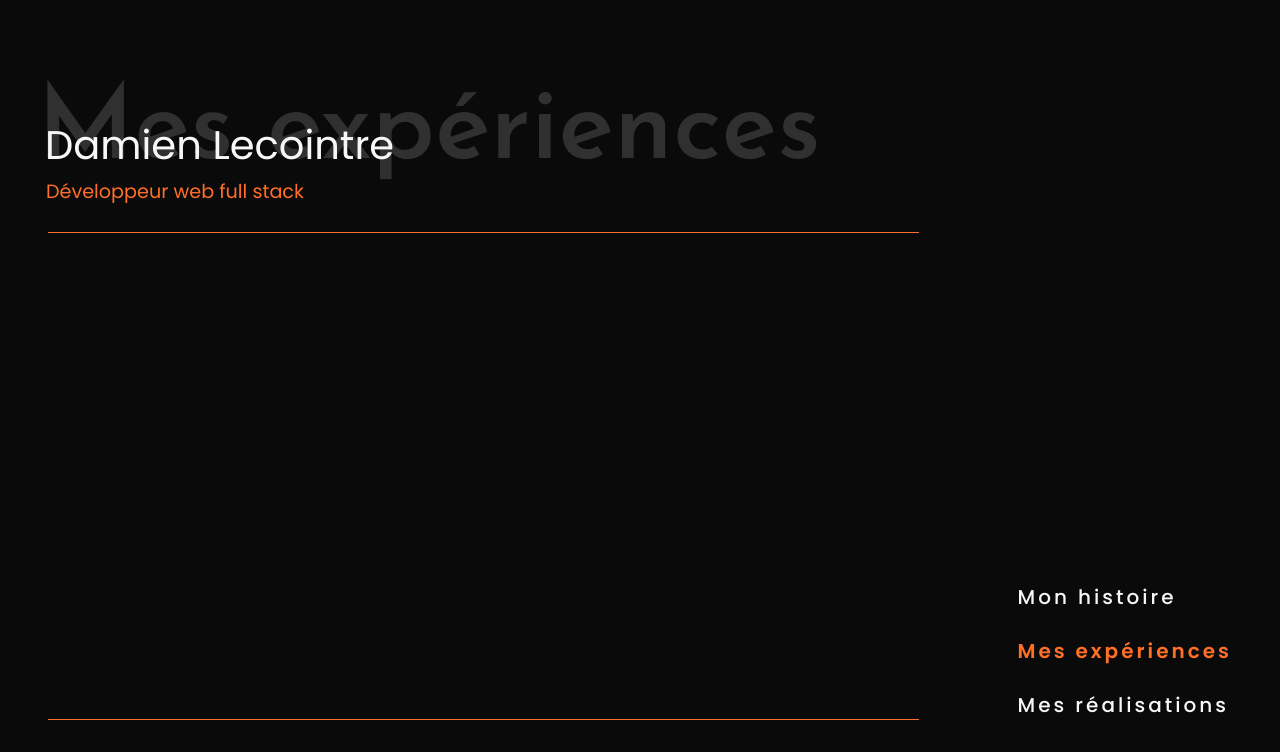
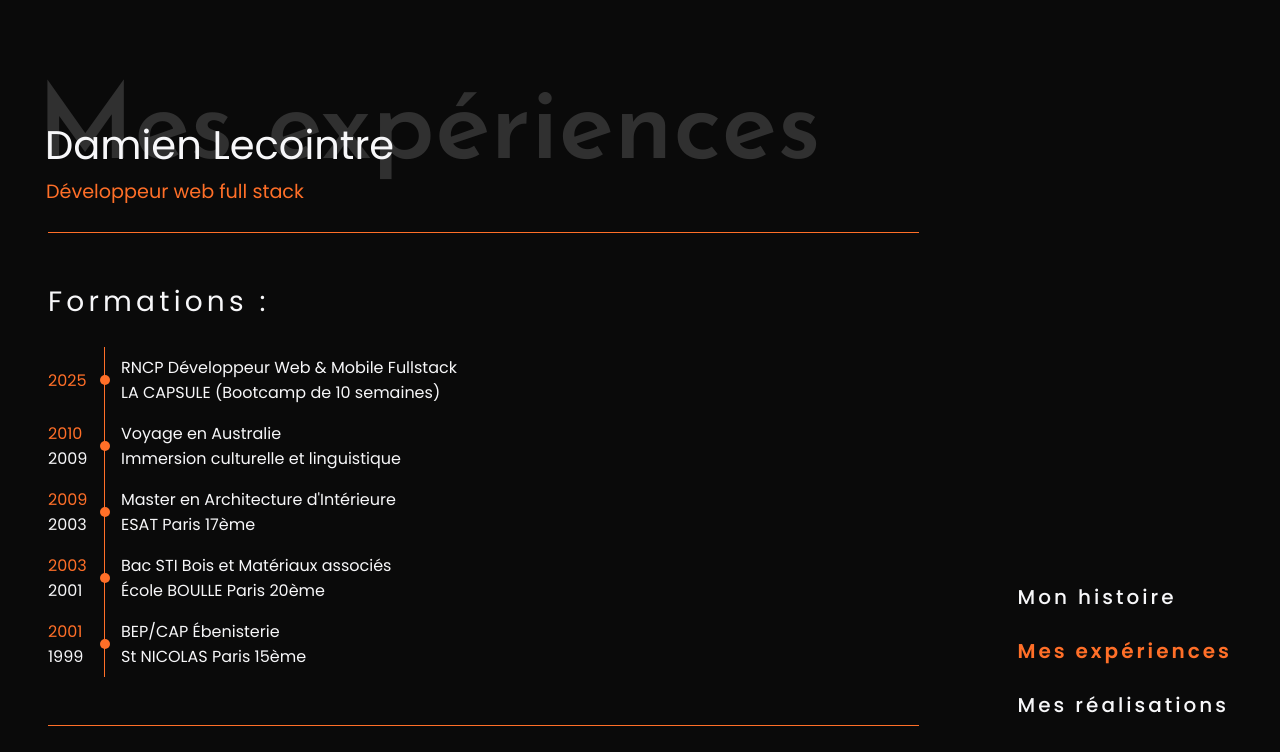
Before and after one commit to DamienLecointre/Portfolio-Frontend, a Next.js app: page /mes-experiences in a window 1280 px wide. Shown: the top 752 px of the page. Built offline with nearby package versions, Linux system fonts and the light colour scheme.

Commit message:
added formations components & style related

```diff
--- a/src/app/mes-experiences/page.tsx
+++ b/src/app/mes-experiences/page.tsx
@@ -1,26 +1,21 @@
 "use client";
 
-import useCurrentPage from "@/hooks/useCurrentPage";
 import { useIsMobile } from "@/hooks/useIsMobile";
 
 import BurgerMenu from "@/components/ui/BurgerMenu";
 import BurgerMenuDisplay from "@/components/layout/BurgerMenuDisplay";
 import PageTitle from "@/components/ui/PageTitle";
 import LineDivider from "@/components/ui/LineDivider";
+import FormationsContainer from "@/components/sections/formations/FormationsContainer";
 import Header from "@/components/layout/Header";
 
 import styles from "@/styles/pages/SitePageSetup.module.scss";
 
 function ExperiencePage() {
-  const isHomePage = useCurrentPage("/");
   const isMobile = useIsMobile(768);
 
   return (
-    <div
-      className={`${
-        isHomePage ? styles.homePageContainer : styles.pageContainer
-      }`}
-    >
+    <div className={styles.pageContainer}>
       {isMobile && (
         <>
           <BurgerMenu />
@@ -30,7 +25,9 @@ function ExperiencePage() {
       <div className={styles.contentContainer}>
         <PageTitle dynamicTitle="Mes expériences" />
         <LineDivider lineDivider="lineTopDivider" />
-        <div className={styles.txtContainer}></div>
+        <div className={styles.experienceContainer}>
+          <FormationsContainer />
+        </div>
         <LineDivider />
       </div>
       {!isMobile && <Header />}
--- /dev/null
+++ b/src/components/sections/formations/FormationsContainer.tsx
@@ -0,0 +1,13 @@
+import FormationsDisplay from "./FormationsDisplay";
+
+import styles from "@/styles/components/sections/formations/FormationsContainer.module.scss";
+function FormationsContainer() {
+  return (
+    <div className={styles.formationsContainer}>
+      <h3 className={styles.title}>Formations :</h3>
+      <FormationsDisplay />
+    </div>
+  );
+}
+
+export default FormationsContainer;
--- /dev/null
+++ b/src/components/sections/formations/FormationsDisplay.tsx
@@ -0,0 +1,16 @@
+import FormationCard from "@/components/ui/FormationCard";
+import FormationsData from "@/data/sections/formations/FormationsData";
+
+function FormationsDisplay() {
+  const formationsData = FormationsData();
+
+  return (
+    <>
+      {formationsData.map((item, index) => (
+        <FormationCard key={index} {...item} />
+      ))}
+    </>
+  );
+}
+
+export default FormationsDisplay;
--- /dev/null
+++ b/src/components/ui/FormationCard.tsx
@@ -0,0 +1,34 @@
+import styles from "@/styles/components/ui/FormationCard.module.scss";
+
+type Props = {
+  endDate: number;
+  startDate: number | null;
+  detail: string;
+  place: string;
+};
+function FormationCard({ endDate, startDate, detail, place }: Props) {
+  return (
+    <div className={styles.formationCardContainer}>
+      <div className={styles.datesContainer}>
+        <h5 className={`${styles.text} ${styles.endDate}`}>{endDate}</h5>
+        {startDate !== null ? <h5 className={styles.text}>{startDate}</h5> : ""}
+      </div>
+      <div className={styles.dividerContainer}>
+        <div className={styles.line}></div>
+        <div className={styles.dote}></div>
+      </div>
+      <div className={styles.detailsContainer}>
+        <h5 className={styles.text}>{detail}</h5>
+        <h5 className={styles.text}>{place}</h5>
+      </div>
+    </div>
+  );
+}
+
+export default FormationCard;
+
+// id: number;
+//   endDate: number;
+//   startDate: number | null;
+//   detail: string;
+//   place: string;
--- /dev/null
+++ b/src/data/sections/formations/FormationsData.tsx
@@ -0,0 +1,51 @@
+type formationsDataType = {
+  id: number;
+  endDate: number;
+  startDate: number | null;
+  detail: string;
+  place: string;
+}[];
+
+const formationsData: formationsDataType = [
+  {
+    id: 1,
+    endDate: 2025,
+    startDate: null,
+    detail: "RNCP Développeur Web & Mobile Fullstack",
+    place: "LA CAPSULE (Bootcamp de 10 semaines)",
+  },
+  {
+    id: 2,
+    endDate: 2010,
+    startDate: 2009,
+    detail: "Voyage en Australie",
+    place: "Immersion culturelle et linguistique",
+  },
+  {
+    id: 3,
+    endDate: 2009,
+    startDate: 2003,
+    detail: "Master en Architecture d'Intérieure",
+    place: "ESAT Paris 17ème",
+  },
+  {
+    id: 4,
+    endDate: 2003,
+    startDate: 2001,
+    detail: "Bac STI Bois et Matériaux associés",
+    place: "École BOULLE Paris 20ème",
+  },
+  {
+    id: 5,
+    endDate: 2001,
+    startDate: 1999,
+    detail: "BEP/CAP Ébenisterie",
+    place: "St NICOLAS Paris 15ème",
+  },
+];
+
+function FormationsData() {
+  return formationsData;
+}
+
+export default FormationsData;
--- /dev/null
+++ b/src/styles/components/sections/formations/FormationsContainer.module.scss
@@ -0,0 +1,10 @@
+.formationsContainer {
+  height: 100%;
+  width: 50%;
+}
+
+.title {
+  @include desktopTitleH3;
+  letter-spacing: $letterSpacingSmall;
+  padding-bottom: $space24;
+}
--- /dev/null
+++ b/src/styles/components/ui/FormationCard.module.scss
@@ -0,0 +1,49 @@
+.formationCardContainer {
+  height: fit-content;
+  width: fit-content;
+  display: flex;
+  column-gap: $space16;
+}
+
+.datesContainer {
+  display: flex;
+  flex-direction: column;
+  justify-content: center;
+  min-width: 40px;
+  padding: $space8 0;
+}
+
+.text,
+.startDate,
+.endDate {
+  @include desktopTitleH5;
+}
+
+.endDate {
+  color: $color-accent;
+}
+
+.dividerContainer {
+  position: relative;
+}
+
+.line {
+  height: 100%;
+  width: 1px;
+  background: $accent;
+}
+
+.dote {
+  position: absolute;
+  height: 10px;
+  width: 10px;
+  background: $accent;
+  border-radius: 150px;
+  top: 50%;
+  left: 50%;
+  transform: translate(-50%, -50%);
+}
+
+.detailsContainer {
+  padding: $space8 0;
+}
--- a/src/styles/components/ui/PageTitle.module.scss
+++ b/src/styles/components/ui/PageTitle.module.scss
@@ -18,10 +18,6 @@
   to {
     opacity: 1;
   }
-}
-
-.fadeOut {
-  opacity: 0;
 }
 
 .homeSubTitleWrapper,
```
